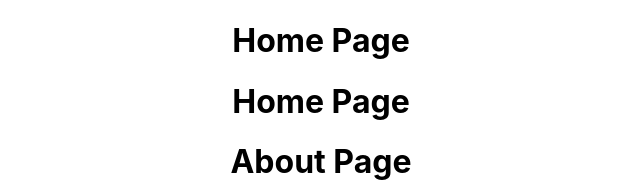
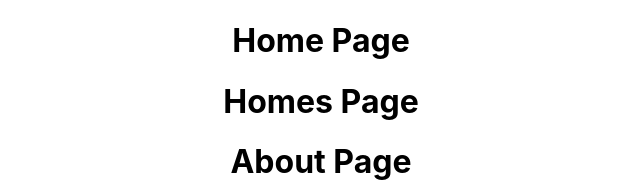
Before and after one commit to EmreTurkannn/React-CRUD-APP, a React (Create React App) app: page / in a window 1280 px wide. Shown: the top 182 px of the page, without its empty margins (319-959 px from the left). Built offline with nearby package versions, Linux system fonts and the light colour scheme.

Commit message:
home component uptade

```diff
--- a/src/component/pages/Home.jsx
+++ b/src/component/pages/Home.jsx
@@ -3,7 +3,7 @@ import React from 'react'
 const Home=()=>{
     return(
         <div className='container'>
-                <h1>Home Page</h1>
+                <h1>Homes Page</h1>
         </div>
     )
 }
```
